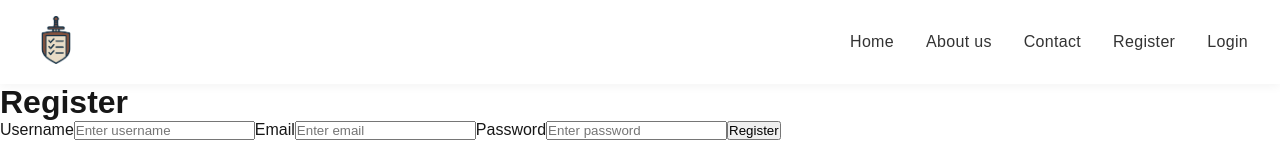
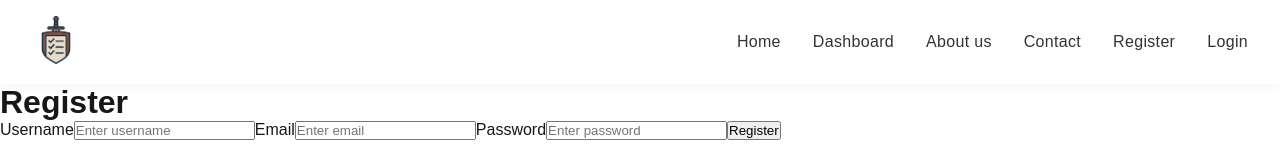
Before and after one commit to jabluszko132/Questify, a Next.js app in the folder frontend/questify/: page /register in a window 1280 px wide. Shown: the top 160 px of the page. Built offline with nearby package versions, Linux system fonts and the light colour scheme; no server answers.

Commit message:
add dashboard to navbar

```diff
--- a/frontend/questify/src/app/ui/landingPageNav/landingPageNav.tsx
+++ b/frontend/questify/src/app/ui/landingPageNav/landingPageNav.tsx
@@ -24,6 +24,9 @@ export default async function LandingPageNav() {
         <Link href="/" className={styles.link}>
           Home
         </Link>
+        <Link href="/dashboard" className={styles.link}>
+          Dashboard
+        </Link>
         <Link href="/about" className={styles.link}>
           About us
         </Link>
```
